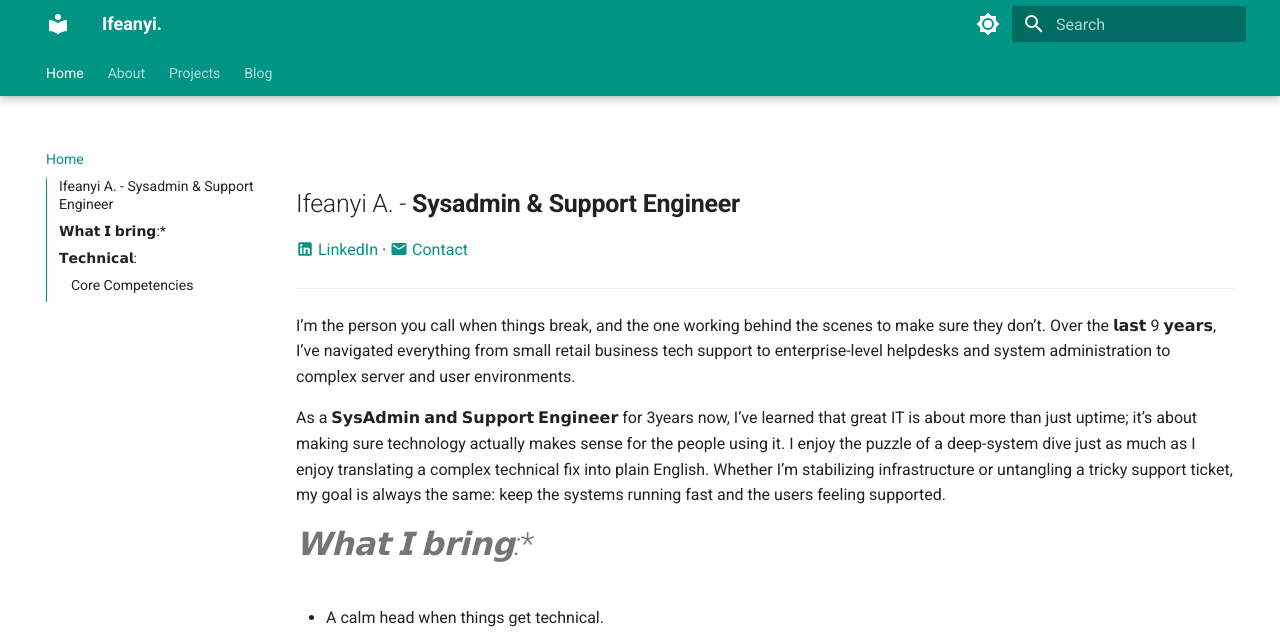
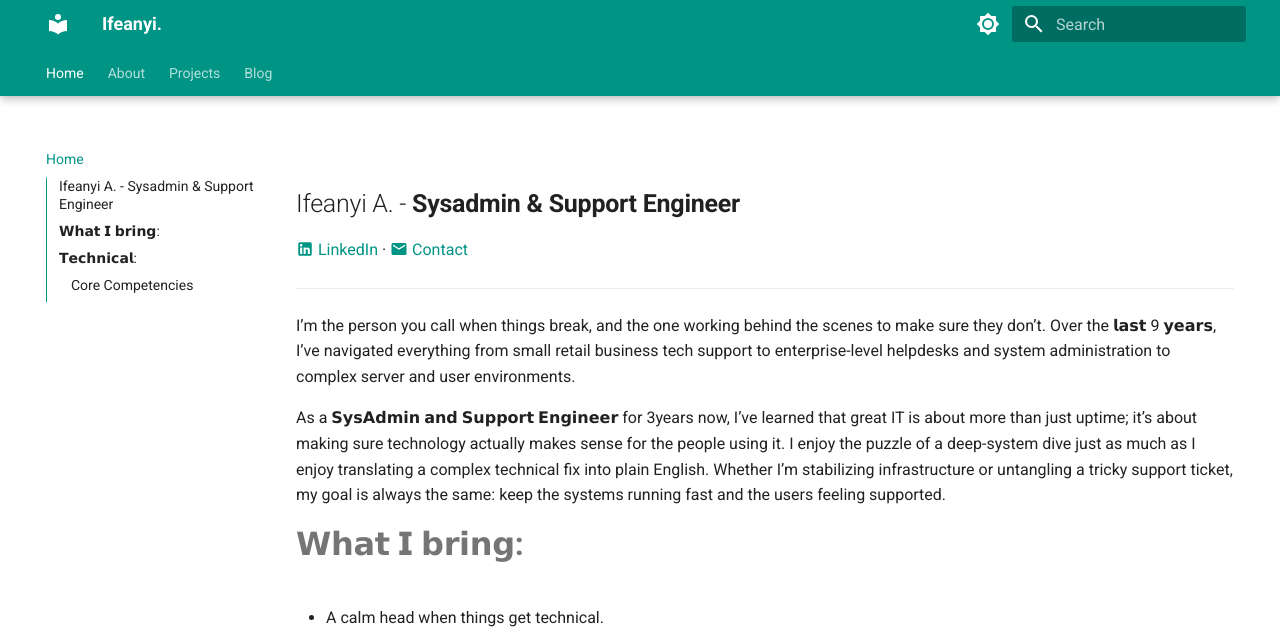
Before and after one commit to Ifeanyi-Asonye/Mysite, an MkDocs documentation site: the page built from docs/index.md, in a window 1280 px wide and 900 px high. Shown: the top 643 px of the window. Built offline with MkDocs 1.6.1 and Material for MkDocs 9.7.7, drawn with Linux system fonts in a browser that asks for light colours.

```diff
--- a/docs/index.md
+++ b/docs/index.md
@@ -12,7 +12,7 @@ I’m the person you call when things break, and the one working behind the scen
 
 As a 𝗦𝘆𝘀𝗔𝗱𝗺𝗶𝗻 𝗮𝗻𝗱 𝗦𝘂𝗽𝗽𝗼𝗿𝘁 𝗘𝗻𝗴𝗶𝗻𝗲𝗲𝗿 for 3years now, I’ve learned that great IT is about more than just uptime; it’s about making sure technology actually makes sense for the people using it. I enjoy the puzzle of a deep-system dive just as much as I enjoy translating a complex technical fix into plain English. Whether I’m stabilizing infrastructure or untangling a tricky support ticket, my goal is always the same: keep the systems running fast and the users feeling supported.
 
-# *𝗪𝗵𝗮𝘁 𝗜 𝗯𝗿𝗶𝗻𝗴:**
+# **𝗪𝗵𝗮𝘁 𝗜 𝗯𝗿𝗶𝗻𝗴:**
 - A calm head when things get technical.
 - An obsession with fixing the root cause, not just the symptom.
 - A belief that "IT should be a bridge, not a bottleneck".
```
